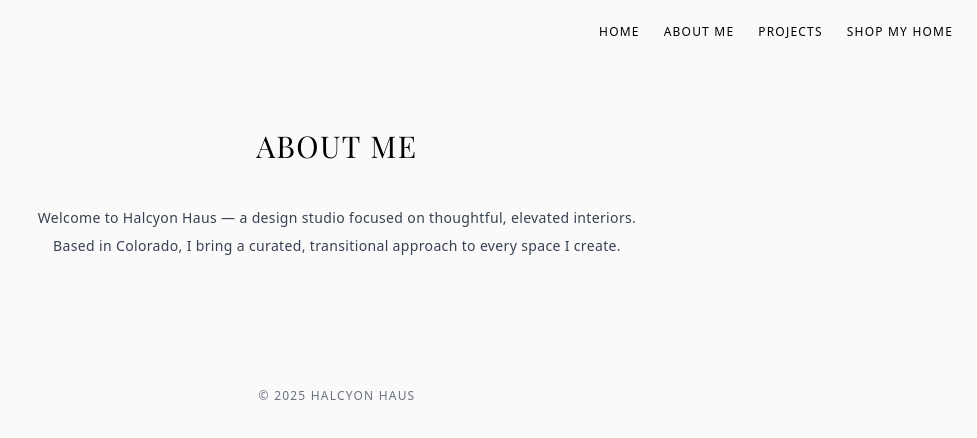
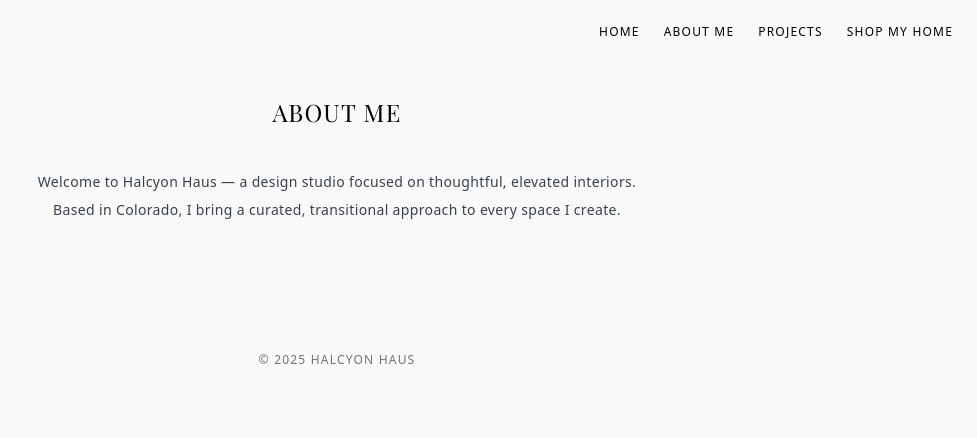
Before and after one commit to HalcyonHaus/halcyonhaus-site, a Next.js app: page /about in a window 1280 px wide. Shown: the top 438 px of the page, without its empty margins (303-1280 px from the left). Built offline with nearby package versions, Linux system fonts and the light colour scheme.

Commit message:
Update about.js

```diff
--- a/pages/about.js
+++ b/pages/about.js
@@ -23,9 +23,9 @@ export default function AboutPage() {
       </header>
 
       {/* Main Content */}
-      <main className="px-6 pt-32 pb-24 max-w-2xl mx-auto text-center">
+      <main className="px-6 pt-24 pb-24 max-w-2xl mx-auto text-center">
         <h1
-          className="text-2xl md:text-3xl font-light tracking-wider"
+          className="text-2xl md:text-2xl font-light tracking-wider"
           style={{ fontFamily: "'Playfair Display', serif" }}
         >
           ABOUT ME
```
